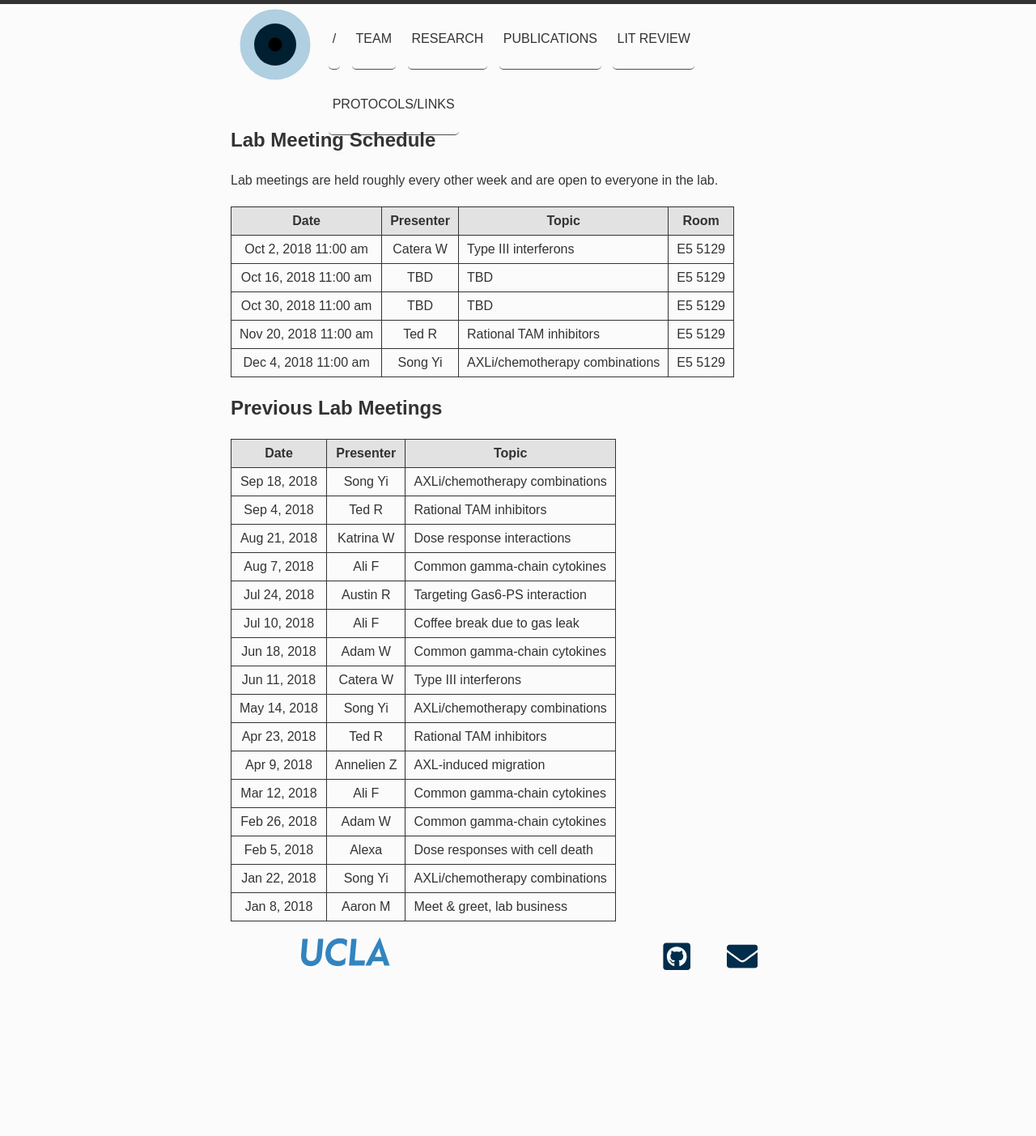
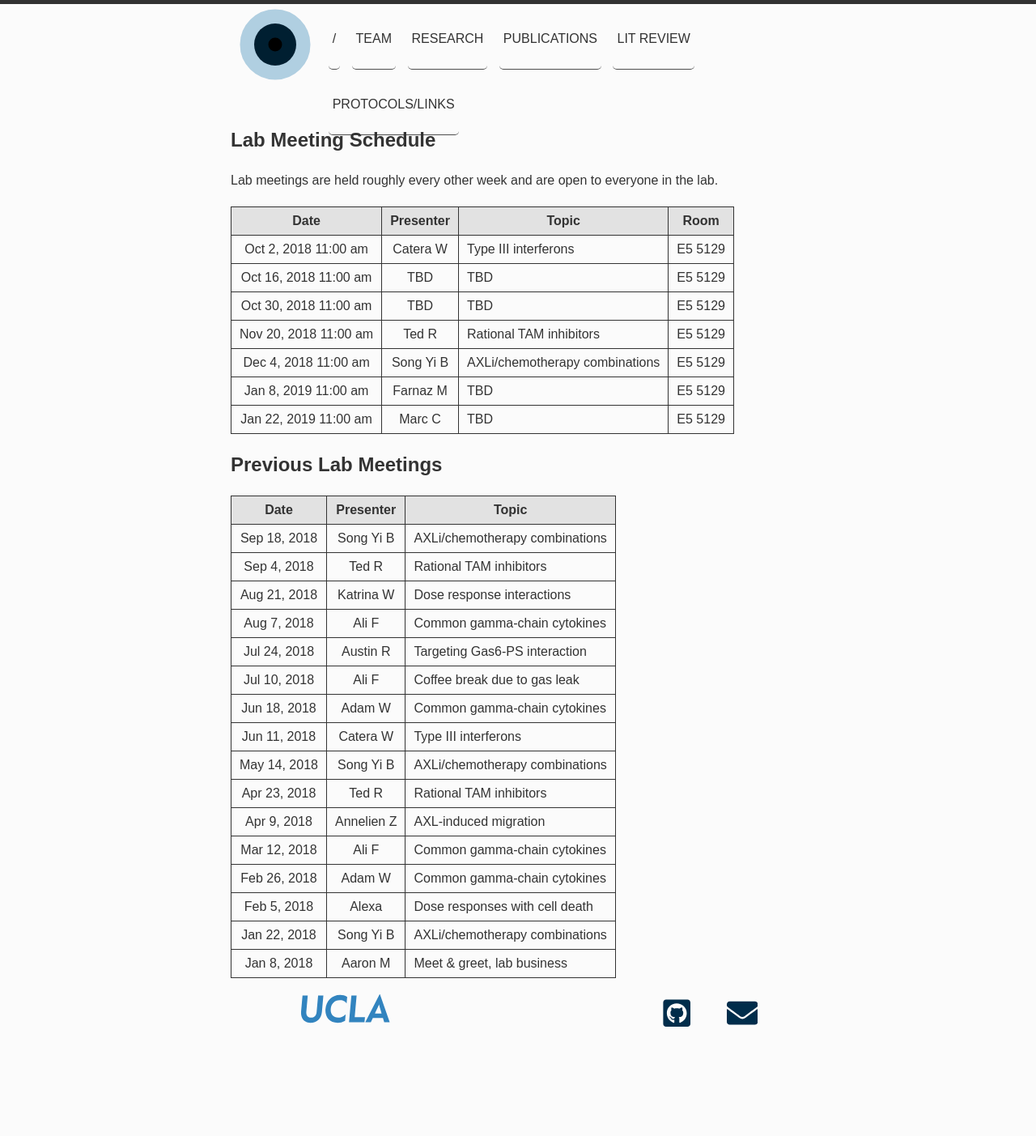
Before and after one commit to meyer-lab/asmlab.org, a Jekyll site: the page built from team/lab_meeting.md, in a window 1280 px wide. Shown: the whole page at 81% size. Built offline with Jekyll 4.4.1, drawn with Linux system fonts in a browser that asks for light colours; some web fonts are replaced; before the commit the page ends 1333 px from its top, so only the background shows below that.

Commit message:
Update meetings.yml

```diff
--- a/_data/meetings.yml
+++ b/_data/meetings.yml
@@ -4,7 +4,7 @@
   room: E5 4129
 
 - date: 2018-01-22 9:00:00
-  presenter: Song Yi
+  presenter: Song Yi B
   topic: AXLi/chemotherapy combinations
   room: E5 4129
 
@@ -34,7 +34,7 @@
   room: E5 4129
 
 - date: 2018-05-14 9:00:00
-  presenter: Song Yi
+  presenter: Song Yi B
   topic: AXLi/chemotherapy combinations
   room: E5 4129
 
@@ -74,7 +74,7 @@
   room: E5 5129
 
 - date: 2018-09-18 11:00:00
-  presenter: Song Yi
+  presenter: Song Yi B
   topic: AXLi/chemotherapy combinations
   room: E5 5129
 
@@ -99,6 +99,16 @@
   room: E5 5129
 
 - date: 2018-12-04 11:00:00
-  presenter: Song Yi
+  presenter: Song Yi B
   topic: AXLi/chemotherapy combinations
   room: E5 5129
+
+- date: 2019-01-08 11:00:00
+  presenter: Farnaz M
+  topic: TBD
+  room: E5 5129
+
+- date: 2019-01-22 11:00:00
+  presenter: Marc C
+  topic: TBD
+  room: E5 5129
```
